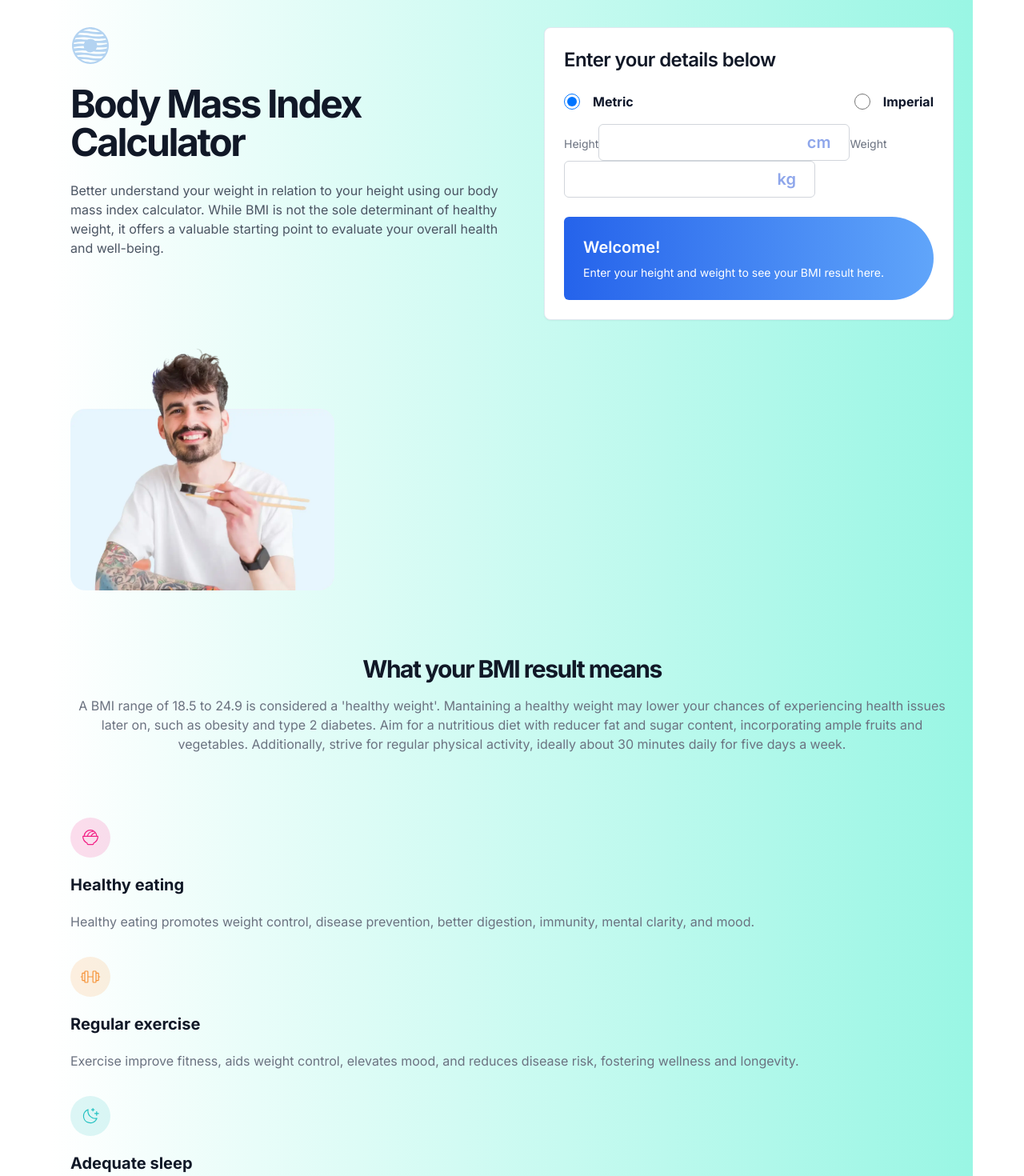
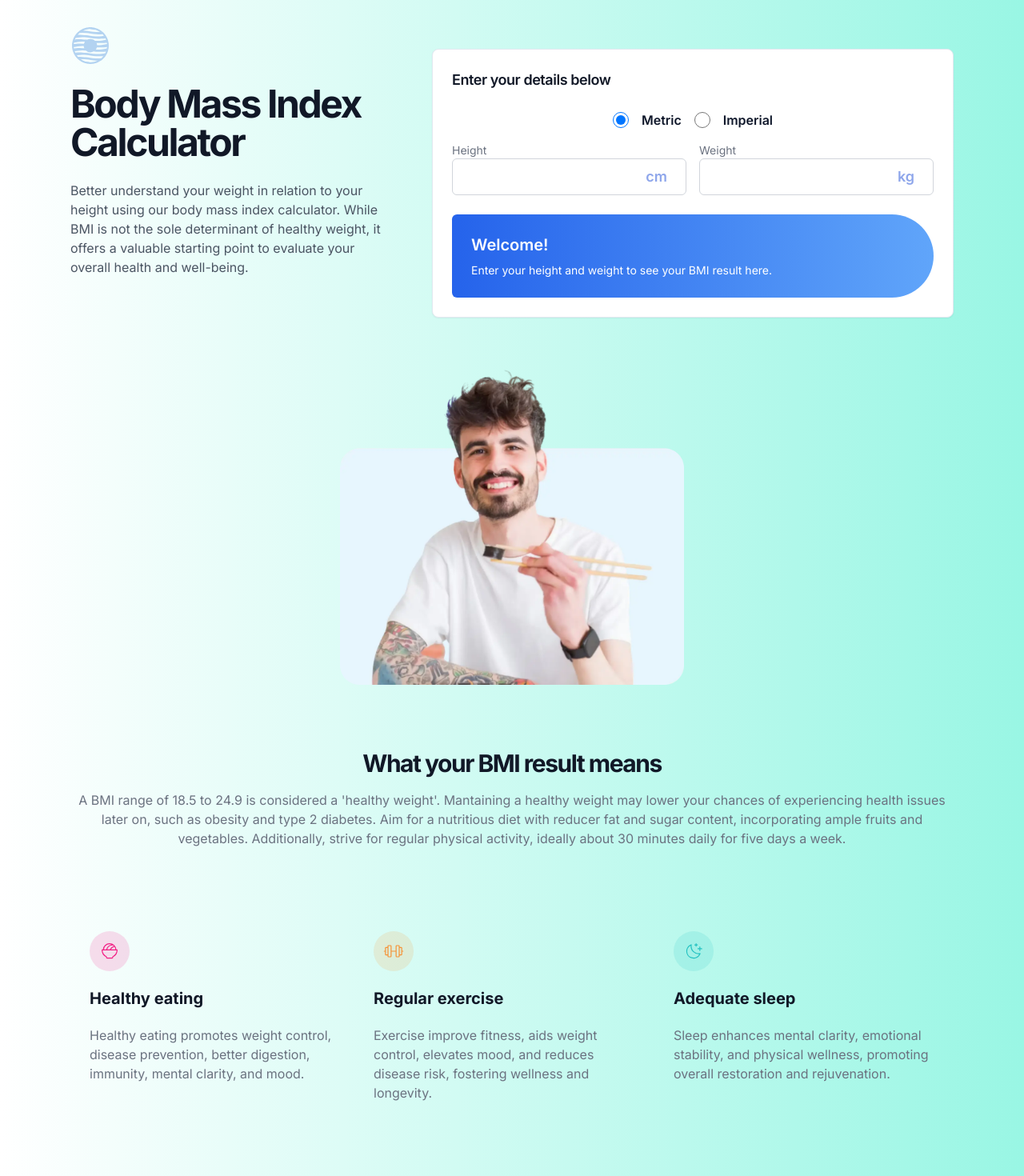
Before and after one commit to facuperezm/body-mass-calculator, a Next.js app: page / in a window 1280 px wide. Shown: the top 1470 px of the page at 80% size. Built offline with nearby package versions, Linux system fonts and the light colour scheme.

Commit message:
finally ui getting there

```diff
--- a/app/layout.tsx
+++ b/app/layout.tsx
@@ -14,8 +14,12 @@ export default function RootLayout({
   children: React.ReactNode;
 }) {
   return (
-    <html lang="en" className="h-full">
-      <body className={`${inter.className}`}>{children}</body>
+    <html lang="en" className="h-screen">
+      <body
+        className={`${inter.className} max-w-6xl p-6 mx-auto text-gray-900 bg-gradient-to-r from-white to-teal-200 rounded-ee-3xl `}
+      >
+        {children}
+      </body>
     </html>
   );
 }
--- a/app/page.tsx
+++ b/app/page.tsx
@@ -3,13 +3,14 @@ import React from "react";
 import { Card, CardContent, CardHeader, CardTitle } from "@/components/ui/card";
 import Health from "@/components/ui/healthy";
 import Box from "@/components/ui/boxes";
+import Link from "next/link";
 
 type Measures = {
-  height: number | undefined;
-  weight: number | undefined;
+  height?: number;
+  weight?: number;
 };
 
-const INITIAL_STATE = {
+const INITIAL_STATE: Measures = {
   height: undefined,
   weight: undefined,
 };
@@ -68,15 +69,12 @@ const boxesText = [
   },
 ];
 
-export default function Home() {
+export default function Home(): React.ReactNode {
   const [value, setValue] = React.useState("metric");
   const [measures, setMeasures] = React.useState<Measures>(INITIAL_STATE);
   const [bmi, setBMI] = React.useState<number | undefined>(undefined);
 
-  function calculateBMI(
-    weight: number | undefined,
-    height: number | undefined
-  ) {
+  const calculateBMI = (weight?: number, height?: number) => {
     if (!height || !weight) {
       setBMI(undefined);
       return;
@@ -97,9 +95,9 @@ export default function Home() {
         setBMI((weight / (heightInInches * heightInInches)) * 703);
       }
     }
-  }
+  };
 
-  function calculateIdealWeightRange(height: number | undefined) {
+  function calculateIdealWeightRange(height?: number): [string, string] {
     let lowerRange;
     let upperRange;
     if (value === "metric") {
@@ -115,11 +113,11 @@ export default function Home() {
   }
 
   return (
-    <main className="max-w-6xl p-6 mx-auto text-gray-900 bg-gradient-to-r from-white to-teal-200 rounded-ee-3xl">
+    <>
       <header className="flex flex-col items-center justify-center py-2 mb-4 md:flex-row">
         <div className="flex-1 mr-14 md:text-left md:flex md:flex-col">
           <img
-            className="mb-6"
+            className="mx-auto mb-6 md:mx-0"
             src="./logo.svg"
             alt=""
             width={50}
@@ -135,25 +133,24 @@ export default function Home() {
             overall health and well-being.
           </p>
         </div>
-        <div className="max-w-lg">
         <Card>
           <CardHeader>
-              <CardTitle className="text-2xl font-semibold text-gray-900">
+            <CardTitle className="text-lg font-semibold text-gray-900">
               Enter your details below
             </CardTitle>
           </CardHeader>
           <CardContent>
             <form
-                className="flex flex-col gap-4 mb-6"
+              className="mb-6 space-y-4 "
               onSubmit={(e) => {
                 e.preventDefault();
                 calculateBMI(measures.weight, measures.height);
               }}
             >
-                <div className="flex flex-row justify-between ">
+              <div className="flex flex-row gap-4 justify-self-center">
                 <label
                   htmlFor="metric"
-                    className="flex items-center gap-4 font-bold"
+                  className="flex items-center flex-1 gap-4 font-semibold"
                 >
                   <input
                     className="w-5 h-5"
@@ -169,7 +166,7 @@ export default function Home() {
                 </label>
                 <label
                   htmlFor="imperial"
-                    className="flex items-center gap-4 font-bold"
+                  className="flex items-center flex-1 gap-4 font-semibold"
                 >
                   <input
                     className="w-5 h-5"
@@ -184,16 +181,18 @@ export default function Home() {
                   Imperial
                 </label>
               </div>
-                <div className="">
-                  <label htmlFor="height" className="text-sm text-gray-500 ">
+              <div className="md:flex md:flex-row md:gap-4 md:w-full">
+                <label
+                  htmlFor="height"
+                  className="flex flex-col w-full text-sm text-gray-500"
+                >
                   Height
-                  </label>
                   <input
                     placeholder="cm"
                     type="number"
-                    className="px-4 py-2 pr-2 text-xl font-semibold text-gray-900 border border-gray-300 rounded-md placeholder:text-right placeholder:text-blue-700/50 placeholder:font-semibold"
+                    className="px-4 py-2 text-lg font-semibold text-gray-900 border border-gray-300 rounded-md placeholder:text-right placeholder:text-blue-700/50 placeholder:font-semibold placeholder:-mr-2"
                     id="height"
-                    value={measures.height!}
+                    value={measures.height !== undefined ? measures.height : ""}
                     onChange={(event) => {
                       const newHeight = Number(event.target.value);
                       setMeasures((measures) => ({
@@ -203,15 +202,20 @@ export default function Home() {
                       calculateBMI(measures.weight, newHeight);
                     }}
                   />
-                  <label htmlFor="weight" className="text-sm text-gray-500 ">
+                </label>
+
+                <label
+                  htmlFor="weight"
+                  className="flex flex-col w-full text-sm text-gray-500"
+                >
                   Weight
-                  </label>
                   <input
                     placeholder="kg"
                     type="number"
                     id="weight"
-                    className="px-4 py-2 pr-2 text-xl font-semibold text-gray-900 border border-gray-300 rounded-md placeholder:text-right placeholder:text-blue-700/50 placeholder:font-semibold"
-                    value={measures.weight!}
+                    name="weight"
+                    className="px-4 py-2 text-lg font-semibold text-gray-900 border border-gray-300 rounded-md placeholder:text-right placeholder:text-blue-700/50 placeholder:font-semibold placeholder:-mr-2"
+                    value={measures.weight !== undefined ? measures.weight : ""}
                     onChange={(event) => {
                       const newWeight = Number(event.target.value);
                       setMeasures((measures) => ({
@@ -221,6 +225,7 @@ export default function Home() {
                       calculateBMI(newWeight, measures.height);
                     }}
                   />
+                </label>
               </div>
             </form>
             <div className="p-6 text-white bg-gradient-to-r from-blue-600 to-blue-400 md:rounded-r-[100px] rounded-r-xl rounded-l-xl">
@@ -235,9 +240,9 @@ export default function Home() {
                 </>
               ) : (
                 <div className="flex items-center gap-4">
-                    <div className="">
+                  <div>
                     <span>Your BMI is... </span>
-                      <span className="text-xl font-semibold ">
+                    <span className="text-xl font-semibold">
                       {bmi.toFixed(1)}
                     </span>
                   </div>
@@ -265,16 +270,16 @@ export default function Home() {
             </div>
           </CardContent>
         </Card>
-        </div>
       </header>
+      <main>
         <img
-        className="mb-20"
+          className="mx-auto mb-20"
           src="./image-man-eating.webp"
           alt=""
-        width={330}
+          width={430}
           height="auto"
         />
-      <div className="mb-20">
+        <section className="mb-20">
           <h2 className="mb-4 text-3xl font-bold tracking-tighter text-center">
             What your BMI result means
           </h2>
@@ -287,8 +292,8 @@ export default function Home() {
             strive for regular physical activity, ideally about 30 minutes daily
             for five days a week.
           </p>
-      </div>
-      <div className="mb-20 space-y-8">
+        </section>
+        <div className="flex flex-col mb-20 md:flex-row">
           {bodyText.map(({ title, description, src }) => (
             <Health
               key={title}
@@ -304,11 +309,11 @@ export default function Home() {
           </h2>
           <p className="mb-20 text-center text-gray-500">
             Although BMI is often a practical indicator of healthy weight, it is
-          not suited for every person. Specific groups should carefully consider
-          their BMI outcomes, and in certain cases, the measurement may not be
-          beneficial to use.
+            not suited for every person. Specific groups should carefully
+            consider their BMI outcomes, and in certain cases, the measurement
+            may not be beneficial to use.
           </p>
-        <div className="space-y-6">
+          <div className="flex flex-col items-center justify-center mb-10 space-y-10">
             {boxesText.map(({ title, description, src }) => (
               <Box
                 key={title}
@@ -319,6 +324,21 @@ export default function Home() {
             ))}
           </div>
         </section>
+        <footer>
+          <div className="flex flex-col items-center justify-center mb-10 space-y-4 md:flex-row md:space-y-0 md:space-x-4">
+            <Link
+              href="https://www.facuperezm.com"
+              target="_blank"
+              rel="noopener noreferrer"
+              className="flex items-center gap-2 text-sm font-semibold text-gray-500 hover:text-gray-900"
+              aria-label="Developer's website"
+              title="Facundo Perez Montalvo"
+            >
+              <span>Created by Facundo Perez Montalvo</span>
+            </Link>
+          </div>
+        </footer>
       </main>
+    </>
   );
 }
--- a/components/ui/boxes.tsx
+++ b/components/ui/boxes.tsx
@@ -6,7 +6,7 @@ type BoxesProps = {
 
 export default function Box({ src, title, description }: BoxesProps) {
   return (
-    <article className="max-w-sm p-5 space-y-5 bg-white rounded-xl">
+    <article className="max-w-sm p-5 space-y-5 bg-white shadow-2xl rounded-xl">
       <div className="flex items-center gap-3">
         <img src={src} alt="" width={35} height={35} />
         <h3 className="text-xl font-bold">{title}</h3>
--- a/components/ui/healthy.tsx
+++ b/components/ui/healthy.tsx
@@ -6,7 +6,7 @@ type HealthProps = {
 
 export default function Health({ src, title, description }: HealthProps) {
   return (
-    <div className="space-y-5">
+    <div className="p-6 space-y-5">
       <img src={src} alt="" width={50} height={50} />
       <h3 className="text-xl font-bold">{title}</h3>
       <p className="text-gray-500">{description}</p>
```
Lines whose indentation alone changed are shown as unchanged.
